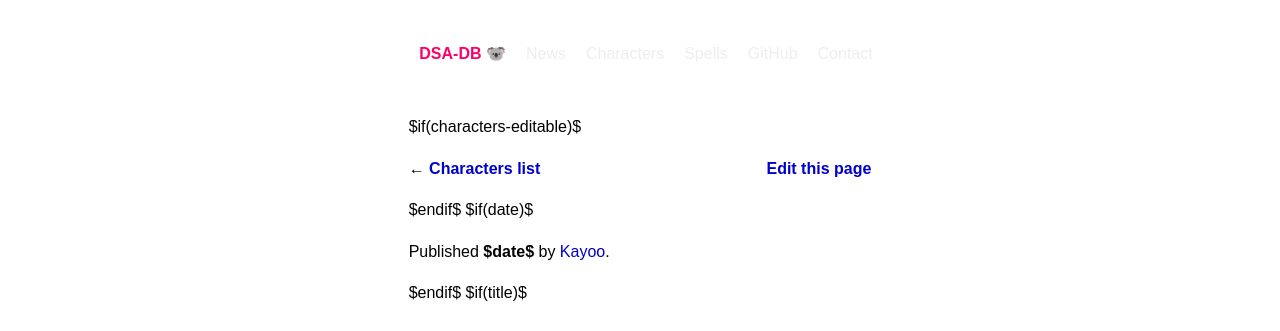
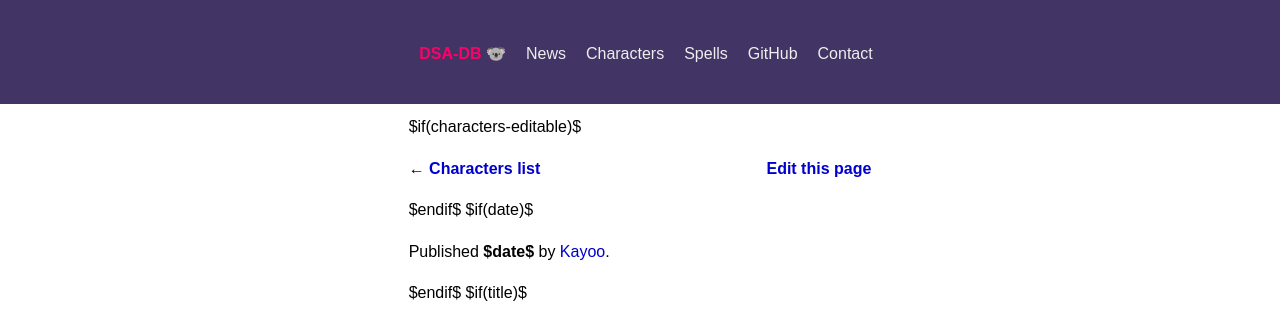
Before and after one commit to kayoo123/DSA-DB, a plain HTML site: page site/templates/default.html in a window 1280 px wide. Shown: the top 331 px of the page. Drawn offline with Linux system fonts and the light colour scheme.

Commit message:
Update default.html

```diff
--- a/site/templates/default.html
+++ b/site/templates/default.html
@@ -1,4 +1,4 @@
-<!doctype html><html lang=fr> <link href=data:, rel=icon><title>DSA-DB$if(title)$ - $title$$endif$</title><meta charset=utf-8><meta content="width=device-width" name=viewport><style>body{display:flex;flex-direction:column;font:16px/1.6 sans-serif;margin:0;min-height:100vh;overflow:hidden scroll;word-wrap:break-word}p{text-align:justify}h1,h2,h3{margin-top:40px}pre>code,main,#m{display:block;flex:1;margin:10px auto 40px;max-width:52ch;padding:0 10px;width:90%}pre>code{background:#000;color:#eee;font:100%/1.6 Consolas,monospace;left:50%;max-width:90ch;padding:20px;position:relative;transform:translateX(-50%);white-space:pre-wrap;width:90vw}code{padding:.1em .4em;font-weight:700;background:#fcc;border-radius:4px}nav li{display:inline-block;margin:0 20px 0 0;line-height:2.5}blockquote{border-left:7px solid #fc9;color:#333;margin:0;padding:0 14px}img{display:block;width:100%}nav,footer{background:#7261139;padding:30px}nav a,footer{color:#eee}#a{color:#f06}a{color:#00C;text-decoration:none}a:hover{border-bottom:2px solid}ul{padding-left:2em}nav ul{margin:0;text-align:center}li+li{margin-top:4px}table {width: 50%;}th, td {border-bottom: 1px solid #ddd;}tr:hover {background-color: #f5f5f5;}</style>
+<!doctype html><html lang=fr> <link href=data:, rel=icon><title>DSA-DB$if(title)$ - $title$$endif$</title><meta charset=utf-8><meta content="width=device-width" name=viewport><style>body{display:flex;flex-direction:column;font:16px/1.6 sans-serif;margin:0;min-height:100vh;overflow:hidden scroll;word-wrap:break-word}p{text-align:justify}h1,h2,h3{margin-top:40px}pre>code,main,#m{display:block;flex:1;margin:10px auto 40px;max-width:52ch;padding:0 10px;width:90%}pre>code{background:#000;color:#eee;font:100%/1.6 Consolas,monospace;left:50%;max-width:90ch;padding:20px;position:relative;transform:translateX(-50%);white-space:pre-wrap;width:90vw}code{padding:.1em .4em;font-weight:700;background:#fcc;border-radius:4px}nav li{display:inline-block;margin:0 20px 0 0;line-height:2.5}blockquote{border-left:7px solid #fc9;color:#333;margin:0;padding:0 14px}img{display:block;width:100%}nav,footer{background:#423464;padding:30px}nav a,footer{color:#eee}#a{color:#f06}a{color:#00C;text-decoration:none}a:hover{border-bottom:2px solid}ul{padding-left:2em}nav ul{margin:0;text-align:center}li+li{margin-top:4px}table {width: 50%;}th, td {border-bottom: 1px solid #ddd;}tr:hover {background-color: #f5f5f5;}</style>
 <nav>
 	<ul><li><a href=/ id=a><b>DSA-DB</b></a> 🐨<li><a href=/news/>News</a><li><a href=/characters/>Characters</a><li><a href=/spells/>Spells</a><li><a href=https://github.com/kayoo123/DSA-DB target="_blank">GitHub</a><li><a href=/pages/contact.html>Contact</a></ul>
 </nav>
```
